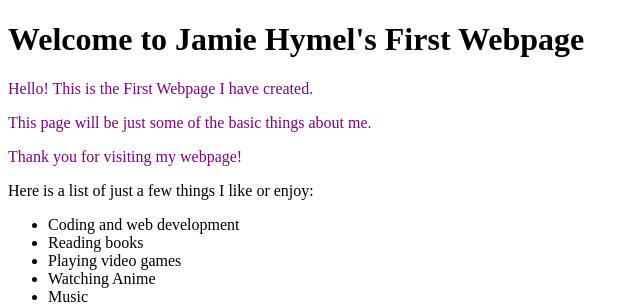
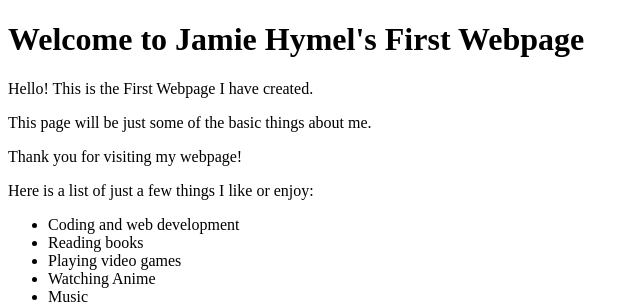
Before and after one commit to Jhymel2022/My-First-WebPage, a plain HTML site: page Index.html in a window 1280 px wide. Shown: the top 304 px of the page, without its empty margins (0-640 px from the left). Drawn offline with Linux system fonts and the light colour scheme.

Commit message:
style: remove inline styles from introductory paragraphs in Index.html for consistency

```diff
--- a/Index.html
+++ b/Index.html
@@ -6,9 +6,9 @@
     </head>
     <body>
         <h1>Welcome to Jamie Hymel's First Webpage</h1>
-        <p style="color:Purple; font-family:Segoe Script">Hello! This is the First Webpage I have created.</p>
-        <p style="color:purple; font-family:Segoe Script">This page will be just some of the basic things about me.</p>
-        <p style="color:purple; font-family:Segoe Script">Thank you for visiting my webpage!</p>
+        <p>Hello! This is the First Webpage I have created.</p>
+        <p>This page will be just some of the basic things about me.</p>
+        <p>Thank you for visiting my webpage!</p>
         <p>Here is a list of just a few things I like or enjoy:
             <ul>
                 <li>Coding and web development</li>
```
